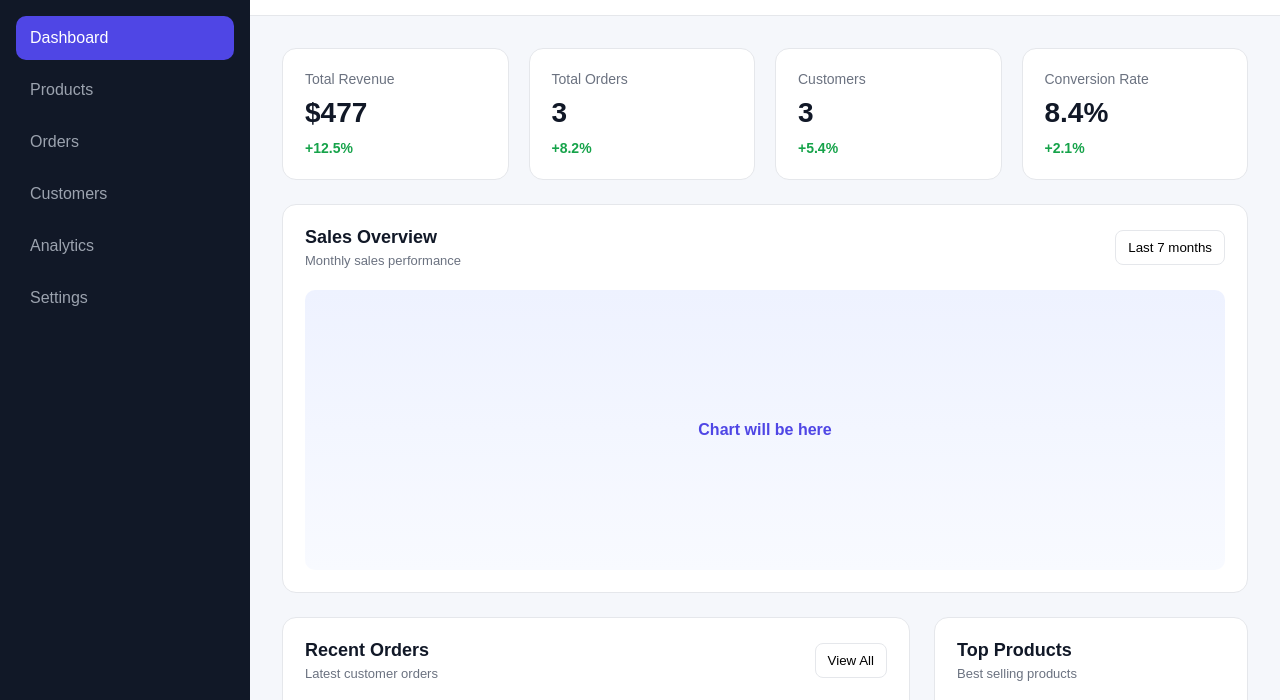
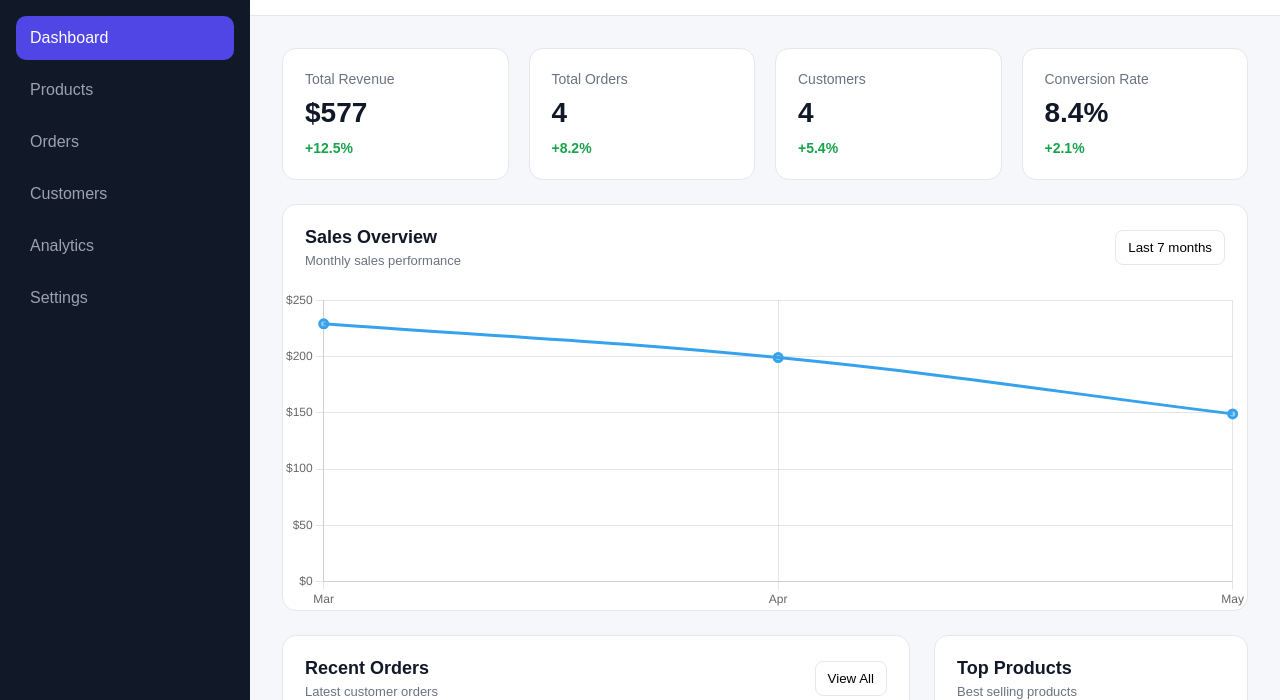
Before and after one commit to mohsen-goli/Dashboard-project, a plain HTML site: page index.html in a window 1280 px wide. Shown: the part 74-774 px from the top of the page. Drawn offline with nearby package versions, Linux system fonts and the light colour scheme.

Commit message:
Add complete monthly sales chart

```diff
--- a/data/orders.json
+++ b/data/orders.json
@@ -4,20 +4,31 @@
     "customer": "John Smith",
     "product": "Wireless Headphones",
     "price": "$129",
-    "status": "Completed"
+    "status": "Completed",
+    "date": "2026-03-15"
   },
   {
     "id": "#1025",
     "customer": "Emma Brown",
     "product": "Smart Watch",
     "price": "$199",
-    "status": "Pending"
+    "status": "Pending",
+    "date": "2026-04-10"
   },
   {
     "id": "#1026",
     "customer": "Michael Lee",
     "product": "Mechanical Keyboard",
     "price": "$149",
-    "status": "Completed"
+    "status": "Completed",
+    "date": "2026-05-22"
+  },
+  {
+    "id": "#1027",
+    "customer": "Sarah Wilson",
+    "product": "Gaming Mouse",
+    "price": "$100",
+    "status": "Completed",
+    "date": "2026-03-20"
   }
 ]
--- a/index.html
+++ b/index.html
@@ -95,7 +95,9 @@
               <button>Last 7 months</button>
             </div>
 
-            <div class="chart-placeholder">Chart will be here</div>
+            <div class="chart-container">
+              <canvas id="salesChart"></canvas>
+            </div>
           </section>
 
           <!-- Bottom Section -->
@@ -184,7 +186,7 @@
         </section>
       </main>
     </div>
-
+    <script src="https://cdn.jsdelivr.net/npm/chart.js"></script>
     <script src="script.js"></script>
   </body>
 </html>
--- a/script.js
+++ b/script.js
@@ -30,8 +30,6 @@ themeButton.addEventListener("click", function () {
 // Orders
 // ===============================
 
-// فعلاً سفارش‌ها خالی هستند.
-// بعداً اطلاعات را از JSON می‌گیریم.
 let orders = [];
 
 // ===============================
@@ -41,8 +39,6 @@ let orders = [];
 const ordersTableBody = document.querySelector("tbody");
 const noResults = document.getElementById("noResults");
 const searchInput = document.getElementById("searchInput");
-const loadingMessage = document.getElementById("loadingMessage");
-const errorMessage = document.getElementById("errorMessage");
 
 // ===============================
 // Dashboard Elements
@@ -51,6 +47,9 @@ const errorMessage = document.getElementById("errorMessage");
 const totalOrders = document.getElementById("totalOrders");
 const totalRevenue = document.getElementById("totalRevenue");
 const totalCustomers = document.getElementById("totalCustomers");
+
+const loadingMessage = document.getElementById("loadingMessage");
+const errorMessage = document.getElementById("errorMessage");
 
 // ===============================
 // Update Dashboard Stats
@@ -137,22 +136,126 @@ searchInput.addEventListener("input", function () {
 });
 
 // ===============================
+
+// Sales Chart
+// ===============================
+
+function createSalesChart() {
+  const monthlySales = {};
+
+  // Go through every order
+  orders.forEach(function (order) {
+    const date = new Date(order.date);
+
+    const month = date.toLocaleString("en-US", {
+      month: "short",
+    });
+
+    const price = Number(order.price.replace("$", ""));
+
+    // Create month if it doesn't exist
+    if (!monthlySales[month]) {
+      monthlySales[month] = 0;
+    }
+
+    // Add order price to that month
+    monthlySales[month] += price;
+  });
+
+  const labels = Object.keys(monthlySales);
+
+  const data = Object.values(monthlySales);
+
+  const salesChart = document.getElementById("salesChart");
+
+  new Chart(salesChart, {
+    type: "line",
+
+    data: {
+      labels: labels,
+
+      datasets: [
+        {
+          label: "Sales",
+
+          data: data,
+
+          borderWidth: 3,
+
+          tension: 0.4,
+
+          pointRadius: 4,
+
+          pointHoverRadius: 6,
+
+          fill: false,
+        },
+      ],
+    },
+
+    options: {
+      responsive: true,
+
+      maintainAspectRatio: false,
+
+      plugins: {
+        legend: {
+          display: false,
+        },
+
+        tooltip: {
+          callbacks: {
+            label: function (context) {
+              return "$" + context.parsed.y.toLocaleString();
+            },
+          },
+        },
+      },
+
+      scales: {
+        y: {
+          beginAtZero: true,
+
+          ticks: {
+            callback: function (value) {
+              return "$" + value.toLocaleString();
+            },
+          },
+        },
+      },
+    },
+  });
+}
+// ===============================
 // Load Orders From JSON
 // ===============================
 
 fetch("./data/orders.json")
   .then(function (response) {
+    if (!response.ok) {
+      throw new Error("Failed to load orders.json");
+    }
+
     return response.json();
   })
+
   .then(function (data) {
+    // Put JSON data inside orders
     orders = data;
 
+    // Hide loading message
     loadingMessage.style.display = "none";
 
+    // Update dashboard numbers
     updateStats();
 
+    // Show orders in table
     renderOrders(orders);
+
+    // Create sales chart
+    createSalesChart();
   })
+
   .catch(function (error) {
     loadingMessage.style.display = "none";
 
--- a/style.css
+++ b/style.css
@@ -436,3 +436,12 @@ tbody tr:hover {
   background-color: #fef3c7;
   color: #92400e;
 }
+/* ===============================
+   Sales Chart
+================================ */
+
+.chart-container {
+  position: relative;
+  width: 100%;
+  height: 320px;
+}
```
